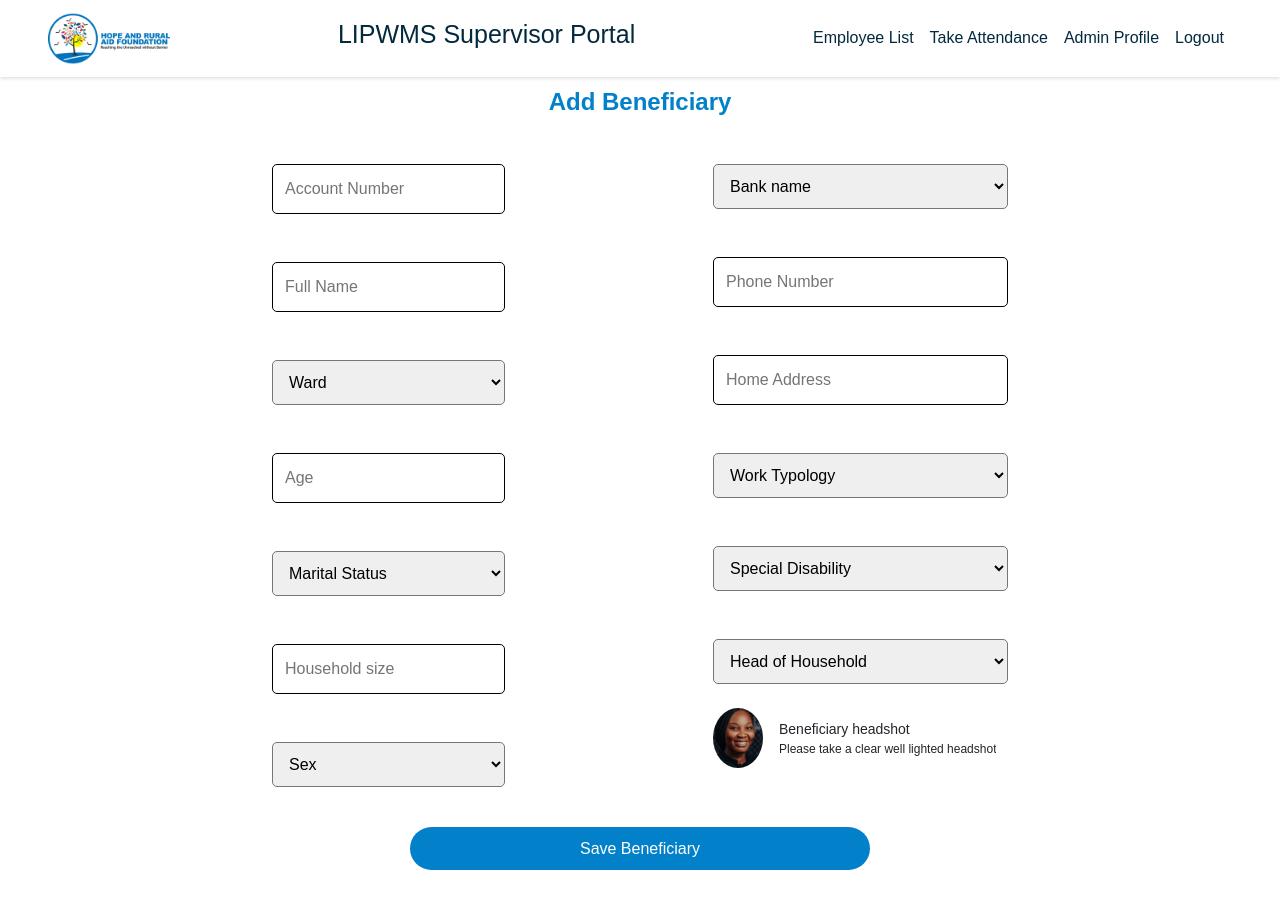
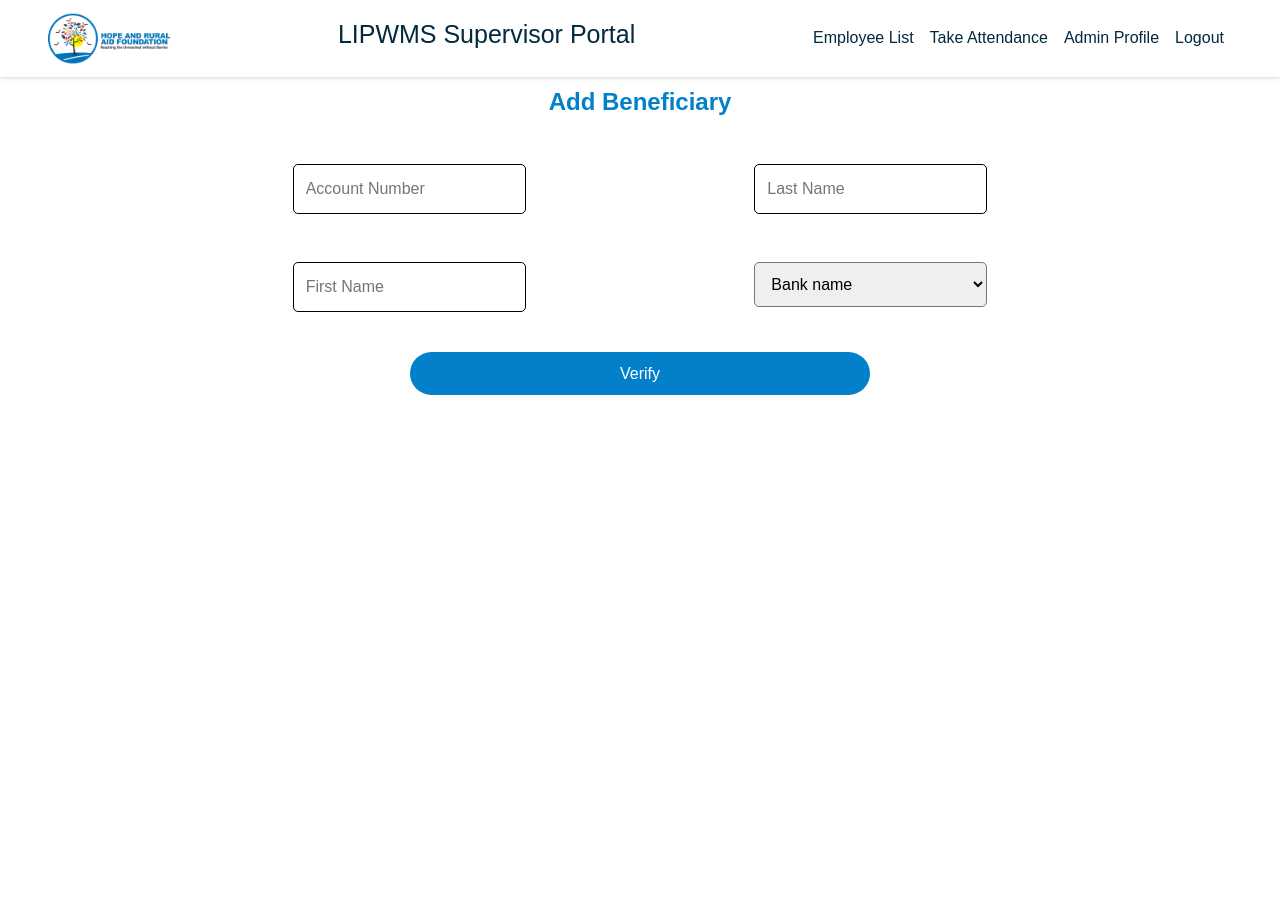
Before and after one commit to HarafProject/Haraf-Employees-DBMS-FrontEnd, a React (Create React App) app: page /add-beneficiary in a window 1280 px wide. Shown: the top 908 px of the page. After the commit the page ends 800 px from the top, so only its background shows below. Built offline with nearby package versions, Linux system fonts and the light colour scheme; a small style sheet from the web is missing; a web font is replaced by a local one.

Commit message:
fixed add beneficiary page

```diff
--- a/src/supervisors_page/AttendancePages/add_beneficiary/AddBeneficiary.js
+++ b/src/supervisors_page/AttendancePages/add_beneficiary/AddBeneficiary.js
@@ -2,22 +2,16 @@ import React, { useState } from 'react'
 import ReusableHeader from '../../../component/reusable/reusableheader/ReusableHeader'
 import './addbeneficiary.css'
 import profile from '../../../assets/profile.png'
-import {
-  bankName,
-  householdTypes,
-  sex,
-  maritalStatus,
-  specialDisability,
-  wards,
-  workTopology,
-} from '../../../component/data/AddBeneficiaryData'
+import { bankName } from '../../../component/data/AddBeneficiaryData'
 
 export default function AddBeneficiary() {
   // Create state variables to hold the values of the input fields
   const [inputValues, setInputValues] = useState({
     accountNumber: '',
     bankName: '',
-    fullName: '',
+    firstName: '',
+    lastName: '',
+
     phoneNumber: '',
     age: '',
     homeAddress: '',
@@ -58,77 +52,23 @@ export default function AddBeneficiary() {
             <div>
               <input
                 type='text'
-                value={inputValues.fullName}
-                name='fullName'
-                placeholder='Full Name'
+                value={inputValues.firstName}
+                name='firstName'
+                placeholder='First Name'
                 onChange={handleInputChange}
               />
             </div>
-            <div>
-              <select
-                id='dropdown'
-                value={selectedOption}
-                onChange={handleSelectChange}
-              >
-                <option value=''>Ward</option>
-                {wards.map((option) => (
-                  <option key={option} value={option}>
-                    {option}
-                  </option>
-                ))}
-              </select>
-            </div>
-
+          </div>
+          <div>
             <div>
               <input
                 type='text'
-                value={inputValues.age}
-                name='age'
+                value={inputValues.lastName}
+                name='lastName'
+                placeholder='Last Name'
                 onChange={handleInputChange}
-                placeholder='Age'
               />
             </div>
-            <div>
-              <select
-                id='dropdown'
-                value={selectedOption}
-                onChange={handleSelectChange}
-              >
-                <option value=''>Marital Status</option>
-                {maritalStatus.map((option) => (
-                  <option key={option} value={option}>
-                    {option}
-                  </option>
-                ))}
-              </select>
-            </div>
-
-            <div>
-              <input
-                type='text'
-                value={inputValues.houseHoldSize}
-                name='houseHoldSize'
-                onChange={handleInputChange}
-                placeholder='Household size'
-              />
-            </div>
-
-            <div>
-              <select
-                id='dropdown'
-                value={selectedOption}
-                onChange={handleSelectChange}
-              >
-                <option value=''>Sex</option>
-                {sex.map((option) => (
-                  <option key={option} value={option}>
-                    {option}
-                  </option>
-                ))}
-              </select>
-            </div>
-          </div>
-          <div>
             <div>
               <select
                 id='dropdown'
@@ -143,80 +83,9 @@ export default function AddBeneficiary() {
                 ))}
               </select>
             </div>
-
-            <div>
-              <input
-                type='text'
-                value={inputValues.phoneNumber}
-                name='phoneNumber'
-                onChange={handleInputChange}
-                placeholder='Phone Number'
-              />
-            </div>
-
-            <div>
-              <input
-                type='text'
-                value={inputValues.homeAddress}
-                name='homeAddress'
-                onChange={handleInputChange}
-                placeholder='Home Address'
-              />
-            </div>
-            <div>
-              <select
-                id='dropdown'
-                value={selectedOption}
-                onChange={handleSelectChange}
-              >
-                <option value=''>Work Typology</option>
-                {workTopology.map((option) => (
-                  <option key={option} value={option}>
-                    {option}
-                  </option>
-                ))}
-              </select>
-            </div>
-            <div>
-              <select
-                id='dropdown'
-                value={selectedOption}
-                onChange={handleSelectChange}
-              >
-                <option value=''>Special Disability</option>
-                {specialDisability.map((option) => (
-                  <option key={option} value={option}>
-                    {option}
-                  </option>
-                ))}
-              </select>
-            </div>
-            <div>
-              <select
-                id='dropdown'
-                value={selectedOption}
-                onChange={handleSelectChange}
-              >
-                <option value=''>Head of Household</option>
-                {householdTypes.map((option) => (
-                  <option key={option} value={option}>
-                    {option}
-                  </option>
-                ))}
-              </select>
-            </div>
-            <div className='user'>
-              <div>
-                <img src={profile} alt='' />
-              </div>
-              <div>
-                <p>Beneficiary headshot</p>
-                <p>Please take a clear well lighted headshot</p>
-              </div>
-            </div>
           </div>
         </div>
-        <button onClick={''}>Save Beneficiary</button>
+        <button onClick={''}>Verify</button>
       </div>
     </div>
   )
```
